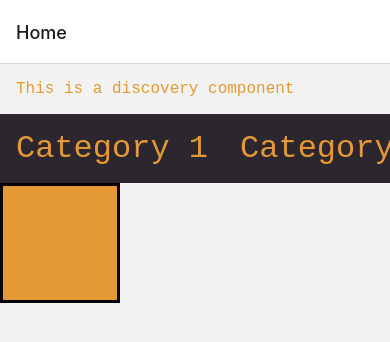
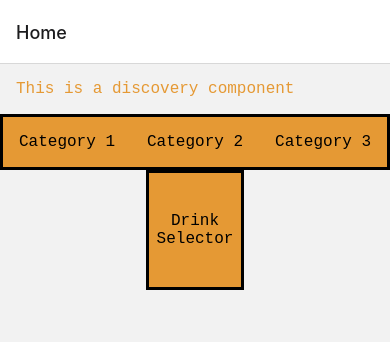
Before and after one commit to 4850-01-Senior-Project/Choose-a-Booze, a React Native app in the folder client/: screen /Home in a window 390 px wide. Shown: the top 342 px of the page. Built offline with nearby package versions, Linux system fonts and the light colour scheme.

Commit message:
Added Button Effects Button effects added to Category component. I'd like to get the text color to change on press, but I will discuss with the team. Did some fixing of navigation and style. The big button on Home now leads to the DrinkSelector.

```diff
--- a/client/ui/assets/Style.js
+++ b/client/ui/assets/Style.js
@@ -19,10 +19,9 @@ export const styles = StyleSheet.create({
 
 	},
 	p: {
-		fontSize: 24,
-		margin: 24,
+		fontSize: 16,
+    textAlign: 'center',
 		fontFamily: 'monospace',
-		justifyContent: "center",
 	},
 
 	// --------------------------------------------------
--- a/client/ui/components/MyComponents.js
+++ b/client/ui/components/MyComponents.js
@@ -7,20 +7,20 @@ export const Category = ({ item }) => {
     <Pressable
       style={({ pressed }) => [
         {
-          color: pressed ? colors.black : colors.orange,
-          backgroundColor: pressed ? colors.orange : colors.black,
+          //color: pressed ? colors.orange : colors.black,
+          backgroundColor: pressed ? colors.black : colors.orange
         },
-        styles.category,
-      ]}
-    >
-      {item}
+        styles.category
+      ]}><Text style={styles.p}>{item}</Text>
     </Pressable>
-  );
+  )
 }
 
 export const Discovery = ({ item }) => {
   return (<Text style={styles.discovery}>{item}</Text>);
 }
+
+//Section Component
 
 export const Banner = () => {
   return (
--- a/client/ui/screens/DrinkSelector.js
+++ b/client/ui/screens/DrinkSelector.js
@@ -1,12 +1,12 @@
 import { useCallback, useEffect, useState } from "react";
-import { View, Text } from "react-native";
+import { View, Text, SectionList, Image } from "react-native";
 import { styles } from '../assets/Style';
 import { Category } from '../components/MyComponents';
 import { getAllDrinkDataByLiquorType } from '../../controllers/getData';
 
 // --------------------------------------------------
 
-export default function DrinkSelector() {
+export default function DrinkSelector({ navigation }) {
 
 const [getData, setData] = useState([]);
 const DATA = [
@@ -47,11 +47,11 @@ useEffect(() => {
         sections={DATA}
         keyExtractor={(item, index) => item + index}
         renderSectionHeader={({ section: { title } }) => (
-          <Category item={title} />
+          <Section item={title} />
         )}
         renderItem={({ item }) => (
           <View style={styles.item}>
-            <Category item={item} onPress={console.log("Category pressed")} />
+            <Section item={item} onPress={console.log("Section pressed")} />
           </View>
         )}
       />
--- a/client/ui/screens/Home.js
+++ b/client/ui/screens/Home.js
@@ -4,7 +4,7 @@ import { NavigationContainer } from '@react-navigation/native';
 import * as SplashScreen from 'expo-splash-screen';
 import * as Font from "expo-font";
 
-import { colors } from '../assets/Style';
+import { styles, colors } from '../assets/Style';
 import { Category, Discovery } from '../components/MyComponents'
 
 // --------------------------------------------------
@@ -13,7 +13,7 @@ export default function Home({ navigation }) {
   return (
     <View>
       <Discovery item='This is a discovery component' />
-      <ScrollView horizontal={true}>
+      <ScrollView horizontal={true} style={{ borderWidth: 3 }}>
         <Category item='Category 1' />
         <Category item='Category 2' />
         <Category item='Category 3' />
@@ -21,16 +21,15 @@ export default function Home({ navigation }) {
         <Category item='Category 5' />
         <Category item='Category 6' />
       </ScrollView>
-      <View style={{ height: 120, width: 120, borderWidth: 3 }}>
+      <View style={{ width: '25%', height: 120, borderWidth: 3, alignSelf: 'center' }}>
         <Pressable
-          style={{
+          style={[{
             backgroundColor: colors.orange,
             flex: 1,
-            alignContent: 'center',
             justifyContent: 'center'
-          }}
+          }, styles.p]}
           onPress={() => navigation.navigate('DrinkSelector')}
-        />
+        >Drink Selector</Pressable>
       </View>
     </View>
   );
```
Also changed, not shown: client/ui/components/MyButton.tsx (deleted, +0 -9 lines).
